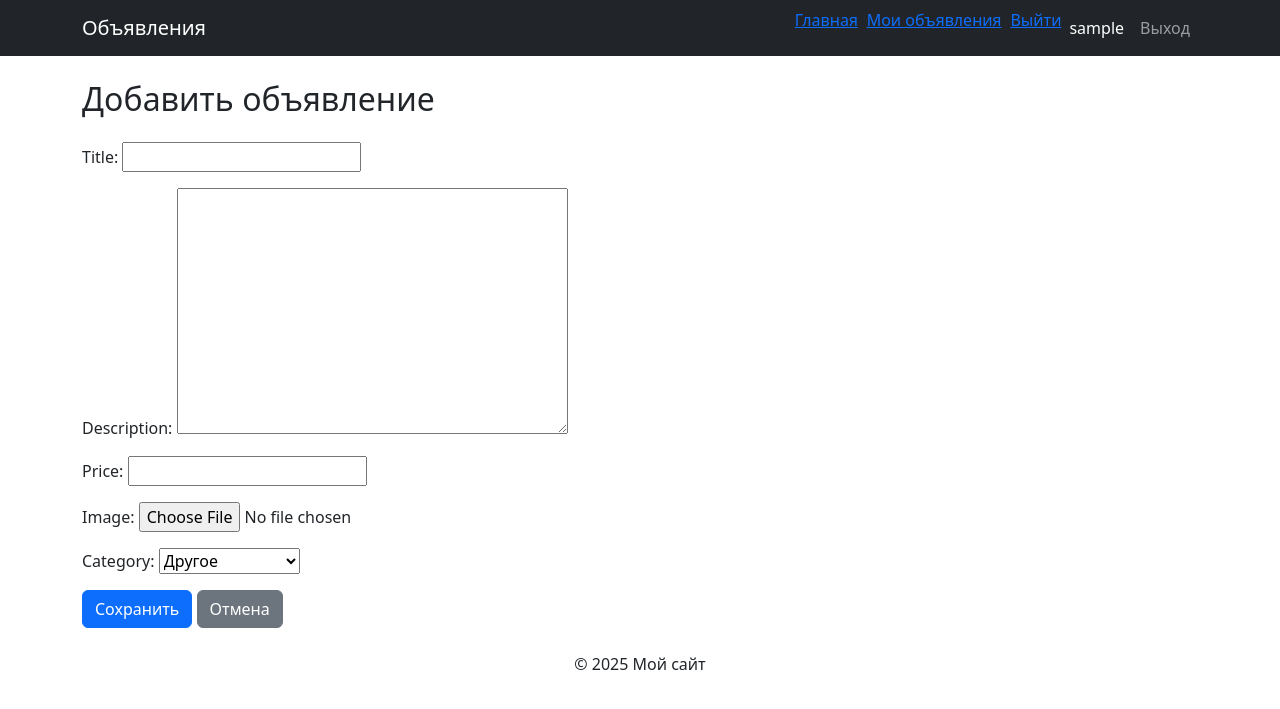
After one commit to erennega1/eren, a Django app: page /create/ in a window 1280 px wide. The commit adds this page. Shown: the top 709 px of the page. Run offline with Django 5.2, Linux system fonts and the light colour scheme; the visitor is signed in with stand-in values (Sample User, id 1).

Commit message:
3 неделя: поиск, фильтрация, мои объявления

```diff
--- a/ads/forms.py
+++ b/ads/forms.py
@@ -4,4 +4,22 @@ from .models import Ad
 class AdForm(forms.ModelForm):
     class Meta:
         model = Ad
-        fields = ['title', 'description', 'price', 'image']
+        fields = ['title', 'description', 'price', 'image', 'category']
+
+    def clean_title(self):
+        title = self.cleaned_data.get('title')
+        if len(title) < 5:
+            raise forms.ValidationError("Заголовок должен быть не короче 5 символов.")
+        return title
+
+    def clean_description(self):
+        description = self.cleaned_data.get('description')
+        if len(description) < 10:
+            raise forms.ValidationError("Описание должно содержать минимум 10 символов.")
+        return description
+
+    def clean_price(self):
+        price = self.cleaned_data.get('price')
+        if price <= 0:
+            raise forms.ValidationError("Цена должна быть положительной.")
+        return price
--- a/ads/models.py
+++ b/ads/models.py
@@ -1,9 +1,21 @@
 from django.db import models
+from django.contrib.auth.models import User
 
 class Ad(models.Model):
+    CATEGORY_CHOICES = [
+        ('electronics', 'Электроника'),
+        ('vehicles', 'Транспорт'),
+        ('real_estate', 'Недвижимость'),
+        ('clothing', 'Одежда'),
+        ('other', 'Другое'),
+    ]
+
+    user = models.ForeignKey(User, on_delete=models.CASCADE)
     title = models.CharField(max_length=200)
     description = models.TextField()
     price = models.DecimalField(max_digits=10, decimal_places=2)
     image = models.ImageField(upload_to='ads/', blank=True, null=True)
+    category = models.CharField(max_length=50, choices=CATEGORY_CHOICES, default='other')
+
     def __str__(self):
         return self.title
--- /dev/null
+++ b/ads/templates/ads/ad_form.html
@@ -0,0 +1,19 @@
+{% extends 'base.html' %}
+{% block content %}
+  <h2 class="mb-4">{{ form.instance.pk|yesno:"Редактировать,Добавить" }} объявление</h2>
+
+  <form method="post" enctype="multipart/form-data" class="needs-validation" novalidate>
+    {% csrf_token %}
+    {% for field in form %}
+      <div class="mb-3">
+        {{ field.label_tag }}
+        {{ field }}
+        {% if field.errors %}
+          <div class="text-danger small">{{ field.errors }}</div>
+        {% endif %}
+      </div>
+    {% endfor %}
+    <button type="submit" class="btn btn-primary">Сохранить</button>
+    <a href="{% url 'ad_list' %}" class="btn btn-secondary">Отмена</a>
+  </form>
+{% endblock %}
--- a/ads/urls.py
+++ b/ads/urls.py
@@ -6,4 +6,5 @@ urlpatterns = [
     path('<int:ad_id>/edit/', views.ad_edit, name='ad_edit'),
     path('<int:ad_id>/delete/', views.ad_delete, name='ad_delete'),
     path('<int:ad_id>/', views.ad_detail, name='ad_detail'),
+    path('my-ads/', views.my_ads, name='my_ads'),
 ]
--- a/ads/views.py
+++ b/ads/views.py
@@ -3,21 +3,47 @@ from django.shortcuts import render, get_object_or_404, redirect
 from django.contrib.auth.decorators import login_required
 from .models import Ad
 from .forms import AdForm
+from django.db.models import Q
 
 def ad_list(request):
+    query = request.GET.get('q', '')
+    price_min = request.GET.get('price_min')
+    price_max = request.GET.get('price_max')
+    category = request.GET.get('category')
+
     ads = Ad.objects.all()
-    print("Объявлений в базе:", ads.count())
 
-    for ad in ads:
-        print(f"{ad.id}: {ad.title}")
+    if query:
+        ads = ads.filter(
+            Q(title__icontains=query) |
+            Q(description__icontains=query)
+        )
+
+    if price_min:
+        ads = ads.filter(price__gte=price_min)
+
+    if price_max:
+        ads = ads.filter(price__lte=price_max)
+
+    if category:
+        ads = ads.filter(category=category)
 
     paginator = Paginator(ads, 10)
     page_number = request.GET.get('page')
     page_obj = paginator.get_page(page_number)
-    return render(request, 'ads/ad_list.html', {'page_obj': page_obj})
+
+    return render(request, 'ads/ad_list.html', {
+        'page_obj': page_obj,
+        'query': query,
+        'price_min': price_min,
+        'price_max': price_max,
+        'category': category,
+    })
+
 def ad_detail(request, ad_id):
     ad = get_object_or_404(Ad, id=ad_id)
     return render(request, 'ads/ad_detail.html', {'ad': ad})
+
 @login_required
 def ad_create(request):
     if request.method == 'POST':
@@ -50,3 +76,14 @@ def ad_delete(request, ad_id):
         ad.delete()
         return redirect('ad_list')
     return render(request, 'ads/ad_confirm_delete.html', {'ad': ad})
+
+@login_required
+def my_ads(request):
+    ads = Ad.objects.filter(user=request.user).order_by('-id')
+    paginator = Paginator(ads, 10)
+    page_number = request.GET.get('page')
+    page_obj = paginator.get_page(page_number)
+
+    return render(request, 'ads/my_ads.html', {
+        'page_obj': page_obj
+    })
--- a/myproject/urls.py
+++ b/myproject/urls.py
@@ -23,6 +23,7 @@ from django.conf.urls.static import static
 urlpatterns = [
     path('admin/', admin.site.urls),
     path('', include('ads.urls')),
+    path('ads/', include('ads.urls')),
     path('users/', include('users.urls')),
     path('', views.ad_list, name='home'),
 ]
--- a/templates/base.html
+++ b/templates/base.html
@@ -1,7 +1,11 @@
 <!DOCTYPE html>
 <html lang="ru">
 <head>
+  <meta charset="UTF-8">
+  <title>{% block title %}Мой сайт{% endblock %}</title>
+
   <link href="https://cdn.jsdelivr.net/npm/bootstrap@5.3.0/dist/css/bootstrap.min.css" rel="stylesheet">
+
   <style>
     .pagination {
       margin-top: 20px;
@@ -31,18 +35,39 @@
       font-weight: bold;
     }
   </style>
-    <meta charset="UTF-8">
-    <title>{% block title %}Мой сайт{% endblock %}</title>
 </head>
 <body>
-    <header>
-        <h1>Добро пожаловать на мой сайт</h1>
-    </header>
-    <main>
+
+  <nav class="navbar navbar-expand-lg navbar-dark bg-dark mb-4">
+    <div class="container">
+      <a class="navbar-brand" href="{% url 'home' %}">Объявления</a>
+      <div class="collapse navbar-collapse">
+        <ul class="navbar-nav ms-auto">
+          <a href="{% url 'ad_list' %}">Главная</a> |
+          <a href="{% url 'my_ads' %}">Мои объявления</a> |
+          {% if user.is_authenticated %}
+            <a href="{% url 'logout' %}">Выйти</a>
+            <li class="nav-item"><span class="nav-link text-white">{{ user.username }}</span></li>
+            <li class="nav-item"><a class="nav-link" href="{% url 'logout' %}">Выход</a></li>
+          {% else %}
+            <a href="{% url 'login' %}">Войти</a>
+            <li class="nav-item"><a class="nav-link" href="{% url 'login' %}">Вход</a></li>
+            <li class="nav-item"><a class="nav-link" href="{% url 'register' %}">Регистрация</a></li>
+          {% endif %}
+        </ul>
+      </div>
+    </div>
+  </nav>
+
+
+  <div class="container">
     {% block content %}{% endblock %}
-    </main>
-    <footer>
+  </div>
+
+  <footer class="text-center mt-4">
     <p>&copy; 2025 Мой сайт</p>
   </footer>
+
+  <script src="https://cdn.jsdelivr.net/npm/bootstrap@5.3.3/dist/js/bootstrap.bundle.min.js"></script>
 </body>
 </html>
```
Also changed, not shown: ads/templates/ads/ad_list.html (+52 -40 lines), ads/templates/ads/my_ads.html (added, +27 -0 lines), ads/templates/ads/pagination.html (added, +29 -0 lines), templates/registration/login.html (added, +17 -0 lines), templates/users/register.html (added, +18 -0 lines), ads/migrations/0005_ad_category.py (added), ads/migrations/0006_ad_user.py (added), 1 other file. Lines whose indentation alone changed are shown as unchanged.
